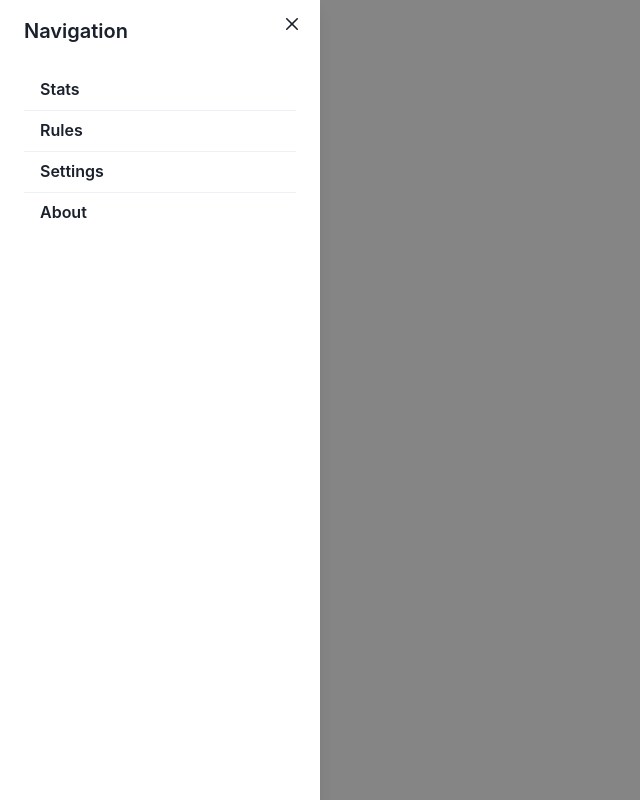
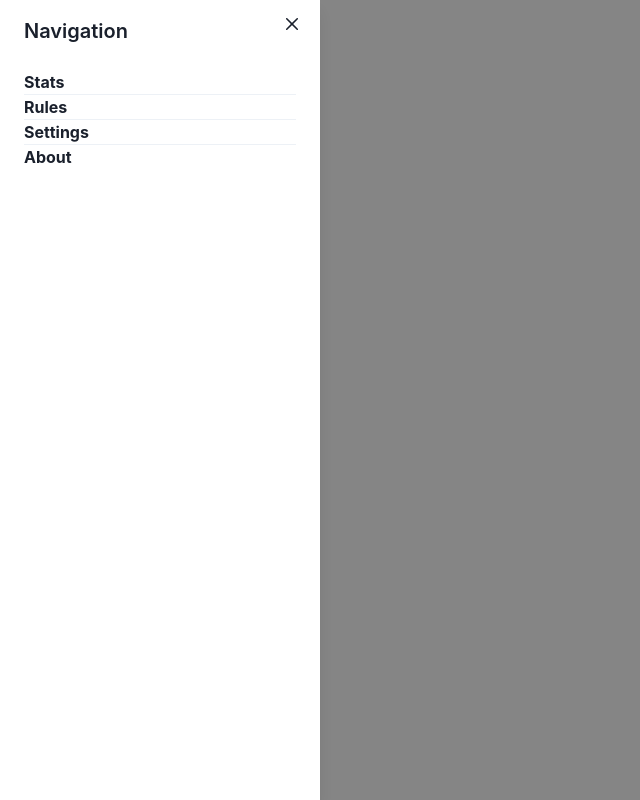
Before and after one commit to kontsio1/Whist, a React (Create React App) app in the folder whist-game/: page / in a window 1280 px wide. Both pictures are taken after a click on the button "Settings". Shown: the whole page, without its empty margins (0-640 px from the left). Built offline with nearby package versions, Linux system fonts and the light colour scheme.

Commit message:
removed unused node modules on  /Whist

```diff
--- a/whist-game/src/Component/AppDrawer.tsx
+++ b/whist-game/src/Component/AppDrawer.tsx
@@ -6,14 +6,20 @@ import {
     DrawerHeader,
     DrawerOverlay,
     List,
-    ListItem, useDisclosure
+    ListItem, Text, useDisclosure
 } from "@chakra-ui/react";
 import {Link} from "react-router-dom";
 import React from "react";
 import {HamburgerIcon} from "@chakra-ui/icons";
 
+// const useStyles = makeStyles((theme) => ({
+//     listItem: {
+//         padding: 10
+//     }
+// }));
 export const AppDrawer = () => {
     const {isOpen, onOpen, onClose} = useDisclosure()
+    // const classes = useStyles();
     return (
         <div>
             <Button leftIcon={<HamburgerIcon/>} colorScheme='teal' onClick={onOpen}>Settings</Button>
@@ -24,13 +30,13 @@ export const AppDrawer = () => {
                     <DrawerHeader>Navigation </DrawerHeader>
                     <DrawerBody>
                         <List>
-                            <ListItem><Link to={'/stats'}><Button variant={'ghost'}>Stats</Button></Link></ListItem>
+                            <ListItem><Link to={'/stats'}><b>Stats</b></Link></ListItem>
                             <Divider/>
-                            <ListItem><Link to={'/rules'}><Button variant={'ghost'}>Rules</Button></Link></ListItem>
+                            <ListItem><Link to={'/rules'}><b>Rules</b></Link></ListItem>
                             <Divider/>
-                            <ListItem><Link to={'/settings'}><Button variant={'ghost'}>Settings</Button></Link></ListItem>
+                            <ListItem><Link to={'/settings'}><b>Settings</b></Link></ListItem>
                             <Divider/>
-                            <ListItem><Link to={'/about'}><Button variant={'ghost'}>About</Button></Link></ListItem>
+                            <ListItem><Link to={'/about'}><b>About</b></Link></ListItem>
                         </List>
                     </DrawerBody>
                 </DrawerContent>
--- a/whist-game/src/Component/Home.tsx
+++ b/whist-game/src/Component/Home.tsx
@@ -1,34 +1,17 @@
-import React, {useState} from "react";
+import React from "react";
 import {AppDrawer} from "./AppDrawer";
 import {Link} from "react-router-dom";
-import {Badge, Box, Button} from "@chakra-ui/react";
-import {ScoreBubbles} from "../Utils/ScoreBubbles";
-import {FlamingBadge} from "./FlamingBadge";
-
+import {Button} from "@chakra-ui/react";
 export const Home = () => {
-    const zoomStyle = {
-        padding: '50px',
-        backgroundColor: 'green',
-        transition: 'transform 0.2s',
-        width: '200px',
-        height: '200px',
-        margin: '0 auto',
-        ':hover': {
-            transform: 'scale(1.2)'
-        }
-    };
-
     return (
-        <div>
+        <>
             <header>Welcome to Whiiist</header>
             <AppDrawer/>
             <body>
                 <Link to={'/setup'}>
                     <Button size='lg'>Start new game</Button>
                 </Link>
-                <FlamingBadge name={1} streak={0}></FlamingBadge>
-                <ScoreBubbles score={238} tricks={8} calls={4}/>
             </body>
-        </div>
+        </>
     )
 }
```
